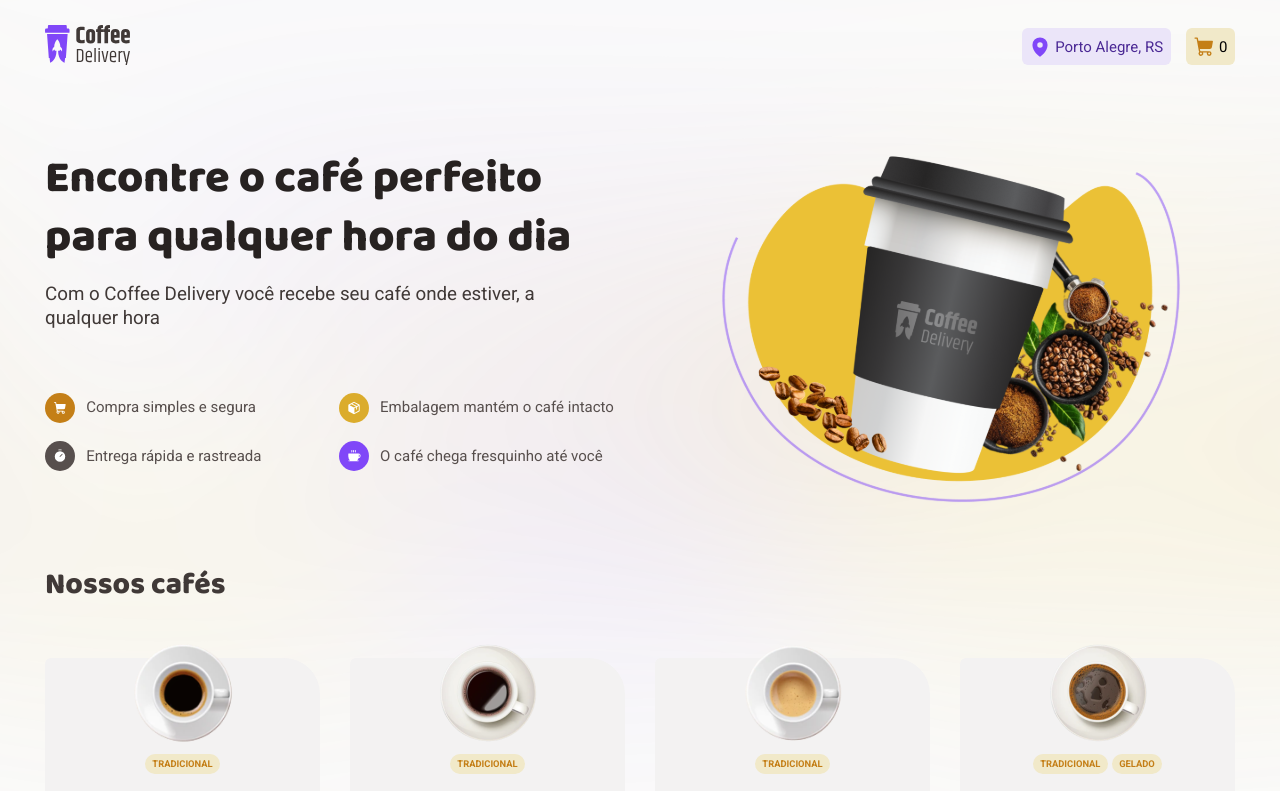
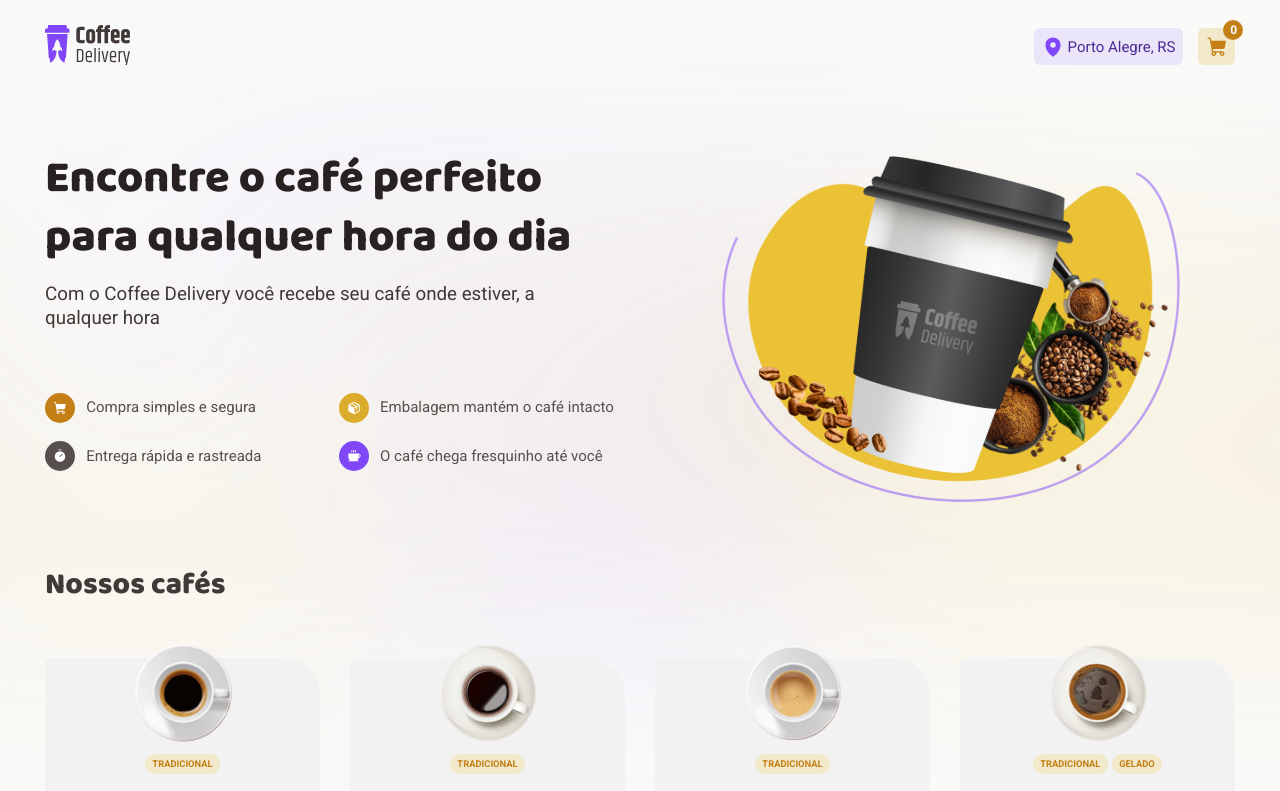
Before and after one commit to matheusbr1/ignite-coffee-delivery, a React (Vite) app: page / in a window 1280 px wide. Shown: the top 791 px of the page. Built offline with nearby package versions, Linux system fonts and the light colour scheme.

Commit message:
feat: create cartQuantity into cartButton component

```diff
--- a/src/components/TopBar/index.tsx
+++ b/src/components/TopBar/index.tsx
@@ -41,7 +41,7 @@ export function TopBar() {
             color={defaultTheme.colors["yellow-dark"]}
             weight="fill"
           />
-          <div>
+          <div className="cartQuantity" >
             {cartQuantity}
           </div>
         </CartButton>
--- a/src/components/TopBar/styles.ts
+++ b/src/components/TopBar/styles.ts
@@ -46,4 +46,27 @@ export const CartButton = styled.button`
   gap: 4px;
   background: ${props => props.theme.colors["yellow-light"]};
   border-radius: 6px;
+  position: relative;
+
+  .cartQuantity {
+    position: absolute;
+    right: -8.345px;
+    top: -8px;
+
+    color: ${props => props.theme.colors.white};
+    text-align: center;
+    font-size: 12px;
+    font-weight: 700;
+    line-height: 130%;
+    letter-spacing: -0.72px;
+
+    display: flex;
+    width: 20px;
+    height: 20px;
+    justify-content: center;
+    align-items: center;
+
+    border-radius: 1000px;
+    background: ${props => props.theme.colors["yellow-dark"]};
+  }
 `
```
